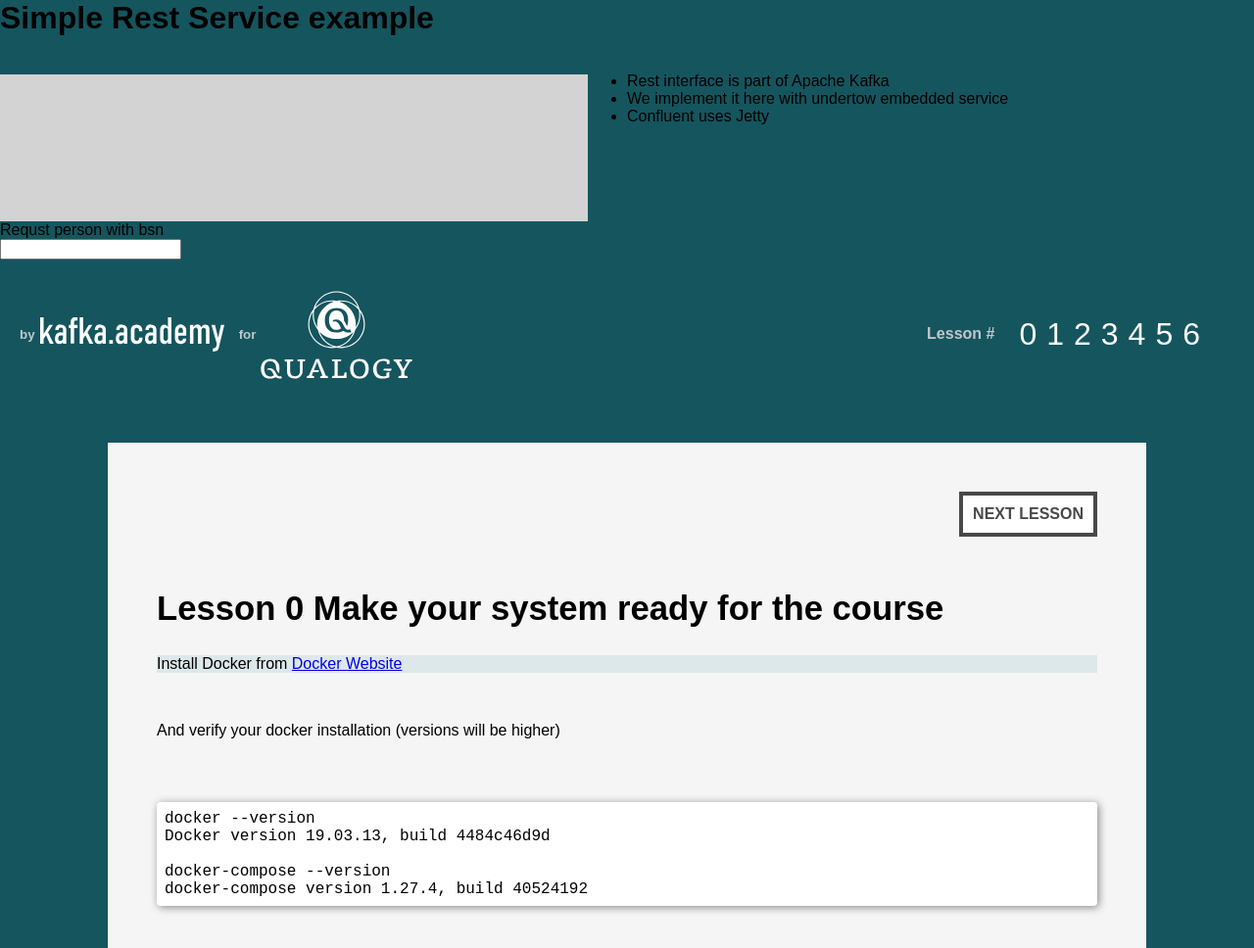
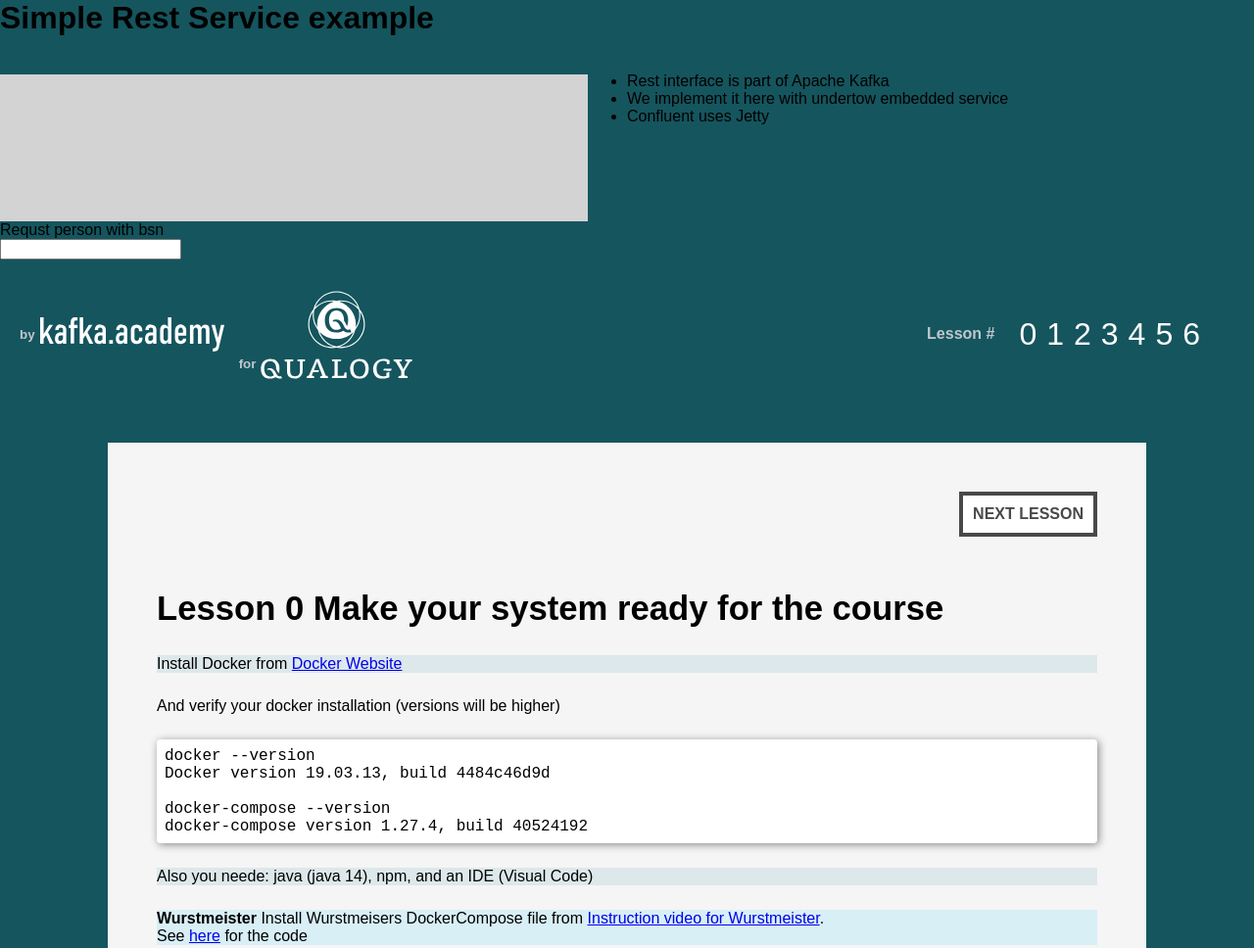
Before and after one commit to kafkaacademy/course_web, a website built with webpack: page src/data/les21/index.html in a window 1280 px wide. Shown: the top 968 px of the page at 98% size. Built offline with nearby package versions, Linux system fonts and the light colour scheme; no server answers; files whose address does not match are found by name; what prettier would draw is missing.

Commit message:
margin en logo

```diff
--- a/src/css/style.css
+++ b/src/css/style.css
@@ -44,7 +44,7 @@
     font-weight: bold;
     color: rgb(192, 199, 206);
     font-size: 10pt;
-    align-self: center;
+    align-self: flex-end;
 }
 
 .lessonnumbertext {
@@ -125,7 +125,7 @@
     margin: var(--vertical-spacer-big);
 }
 .code {
-    margin: var(--vertical-spacer-big);
+    margin: var(--vertical-spacer);
 }
 
 pre {
@@ -134,8 +134,6 @@
   overflow-x: auto;
   font-size: 12pt;
   background-color: #fff;
-  width: em(440);
-  margin: 4em auto;
   padding: 0.5em;
   border-radius: .25em;
   box-shadow: var(--box-shadow-default);
@@ -143,7 +141,7 @@
 }
 
 .buttonBox{
-    justify-content: space-between;
+  justify-content: space-between;
 }
 
 .button-next,.button-previous {
```
